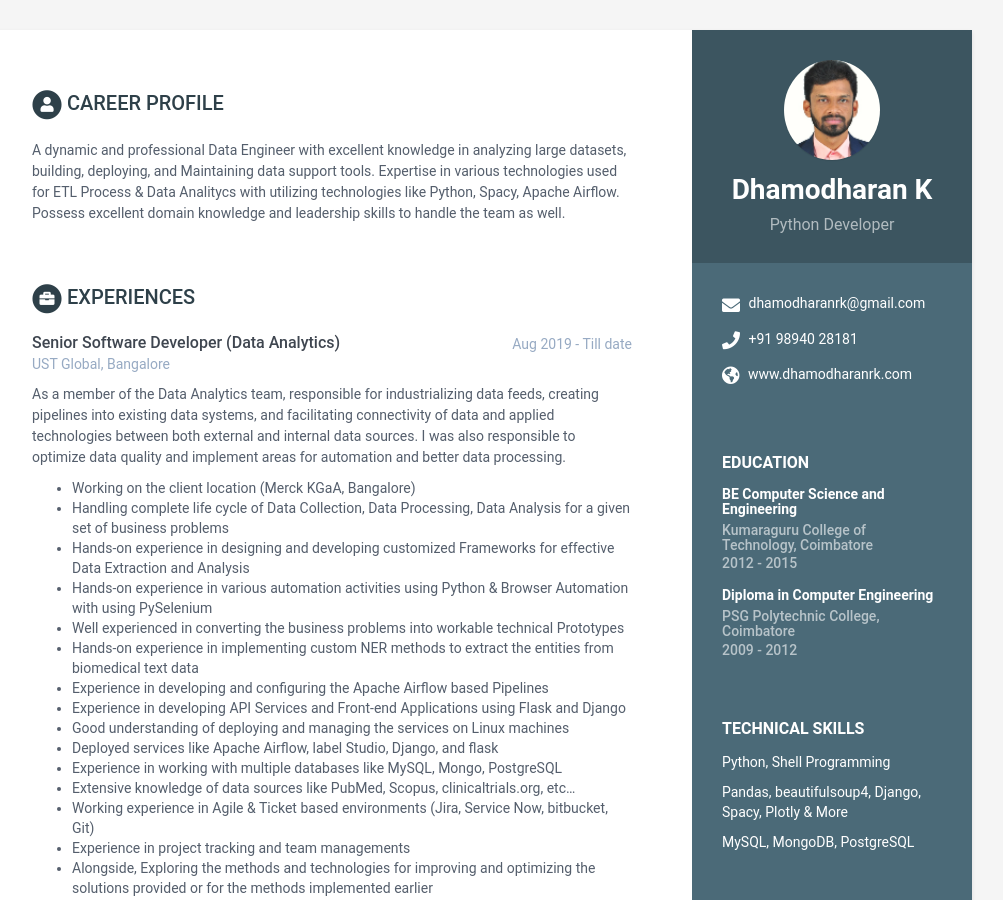
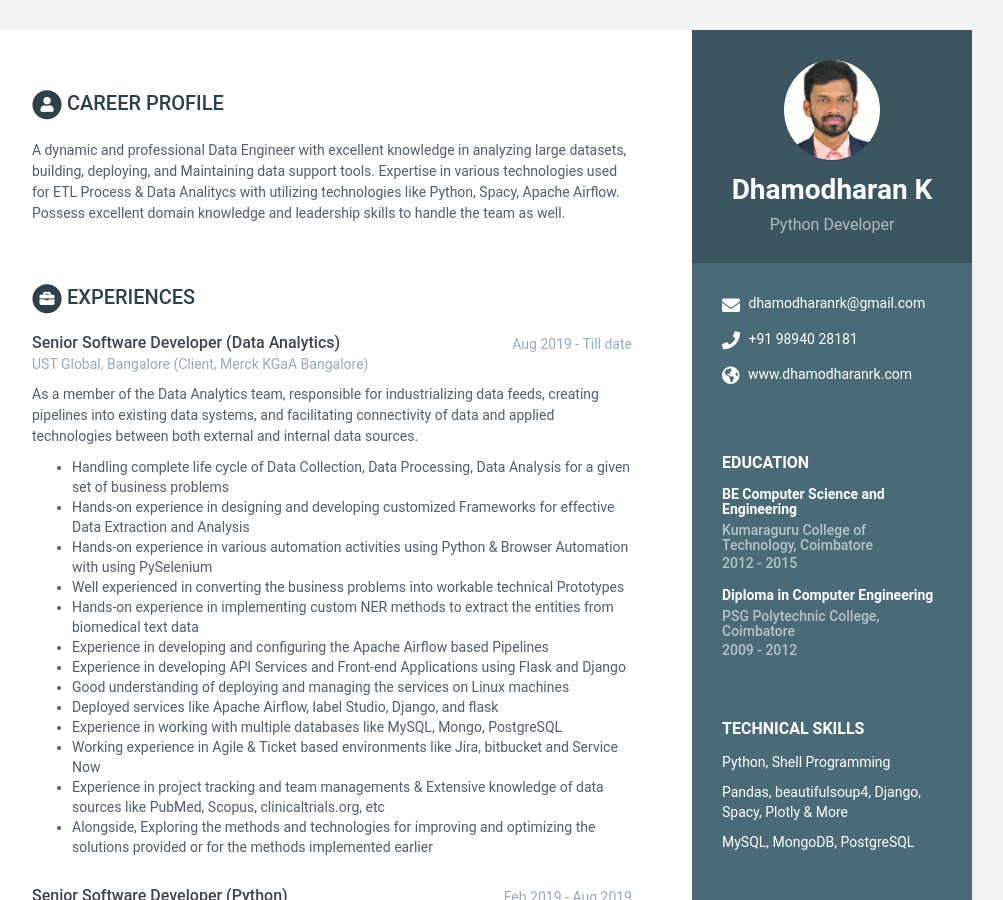
Before and after one commit to dhamodharanrk/online-cv, a Jekyll site: the page built from index.html, in a window 1280 px wide and 900 px high. Shown: the whole window, without its empty margins (168-1171 px from the left). Built offline with Jekyll 4.4.1, drawn with Linux system fonts in a browser that asks for light colours.

Commit message:
Update data.yml

```diff
--- a/_data/data.yml
+++ b/_data/data.yml
@@ -86,12 +86,10 @@ education:
 experiences:
     - role: Senior Software Developer (Data Analytics)
       time: Aug 2019 - Till date
-      company: UST Global, Bangalore
+      company: UST Global, Bangalore (Client, Merck KGaA Bangalore)
       details: |
         As a member of the Data Analytics team, responsible for industrializing data feeds, creating pipelines into existing data systems, and facilitating connectivity of data and applied technologies between both external and internal data sources.
-        I was also responsible to optimize data quality and implement areas for automation and better data processing.
 
-          - Working on the client location (Merck KGaA, Bangalore)
           - Handling complete life cycle of Data Collection, Data Processing, Data Analysis for a given set of business problems
           - Hands-on experience in designing and developing customized Frameworks for effective Data Extraction and Analysis
           - Hands-on experience in various automation activities using Python & Browser Automation with using PySelenium
@@ -102,9 +100,8 @@ experiences:
           - Good understanding of deploying and managing the services on Linux machines
           - Deployed services like Apache Airflow, label Studio, Django, and flask
           - Experience in working with multiple databases like MySQL, Mongo, PostgreSQL
-          - Extensive knowledge of data sources like PubMed, Scopus, clinicaltrials.org, etc...
-          - Working experience in Agile & Ticket based environments (Jira, Service Now, bitbucket, Git)
-          - Experience in project tracking and team managements
+          - Working experience in Agile & Ticket based environments like Jira, bitbucket and Service Now
+          - Experience in project tracking and team managements & Extensive knowledge of data sources like PubMed, Scopus, clinicaltrials.org, etc
           - Alongside, Exploring the methods and technologies for improving and optimizing the solutions provided or for the methods implemented earlier
 
     - role: Senior Software Developer (Python)
```
